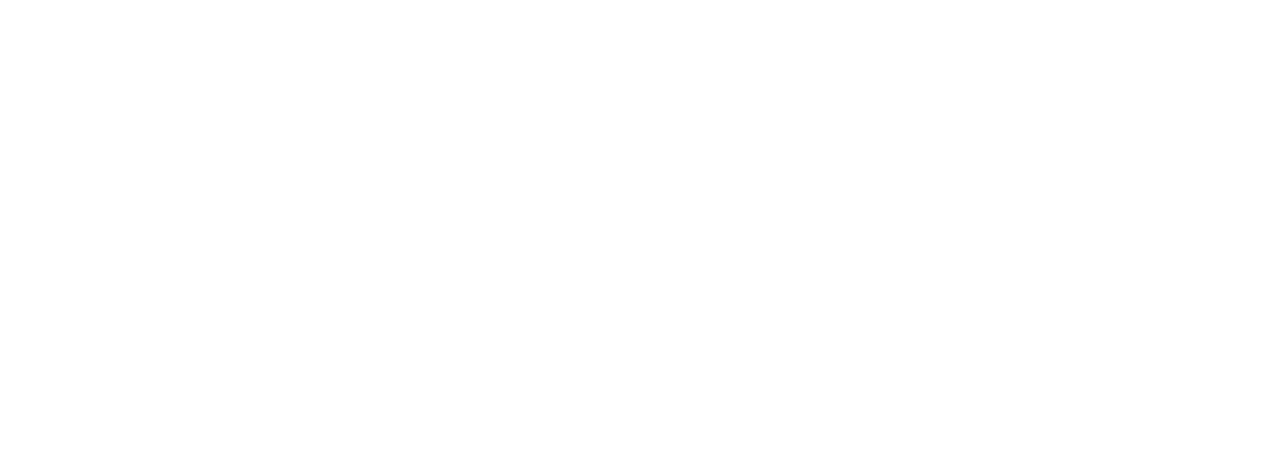
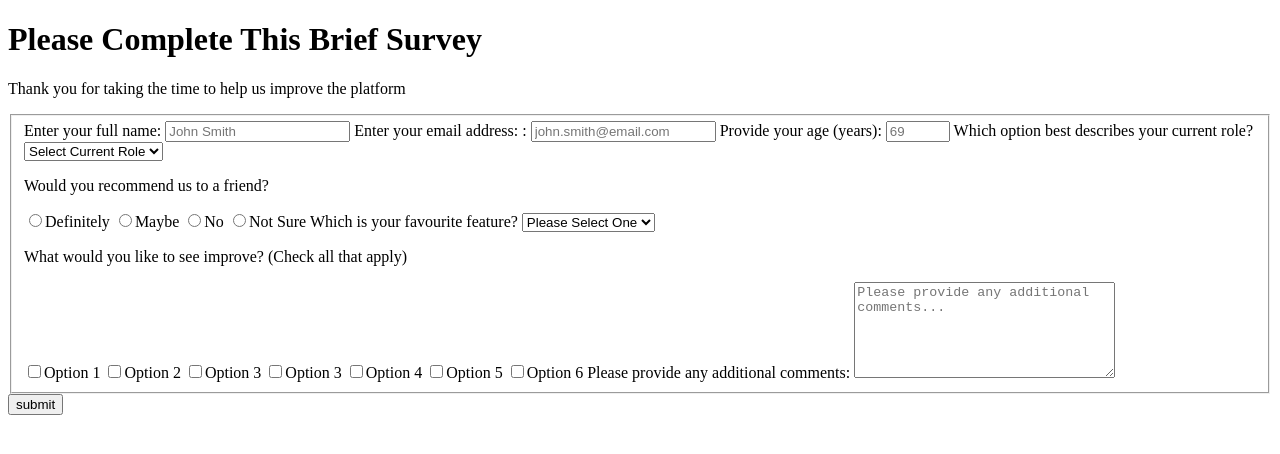
Before and after one commit to Jmcfrln/survey-form-project, a plain HTML site: page index.html in a window 1280 px wide. Drawn offline with Linux system fonts and the light colour scheme.

Commit message:
Add HTML
Add HTML for survey form.

Potential issues:

- form contained inside div
- single fieldset
- no specified form method

```diff
--- a/index.html
+++ b/index.html
@@ -8,5 +8,87 @@
 </head>
 
 <body>
+    <h1 id="title">Please Complete This Brief Survey</h1>
+    <p id="desription">Thank you for taking the time to help us improve the platform</p>
+<div class="survey">
+
+<form id="survey-form">
+    <fieldset>
+        <label for="name">Enter your full name: <input id="name" name="name"
+            type="text" required placeholder="John Smith" /></label>
+
+        <label for="email">Enter your email address: </address>: <input id="email" name="email"
+            type="email" required placeholder="john.smith@email.com" /></label>
+
+        <label for="age">Provide your age (years): <input id="age" name="age"
+            type="number" min="13" max="120" required placeholder="69"/></label>
+
+        <label for="position">Which option best describes your current role? <select id="position"
+            name="position">
+        <option value="">Select Current Role</option>
+        <option value="1">Student</option>
+        <option value="2">Full Time Job</option>
+        <option value="3">Full Time Learner</option>
+        <option value="4">Prefer not to say</option>
+        <option value="5">Other</option>
+        </select>
+        </label>
+
+    <p id="rec">Would you recommend us to a friend?</p>
+
+        <label for="definitely"><input id="definitely" type="radio"
+            name="recommend" class="inline" />Definitely </label>
+
+        <label for="maybe"><input id="maybe" type="radio"
+            name="recommend" class="inline" />Maybe </label>
+
+        <label for="no"><input id="no" type="radio"
+            name="recommend" class="inline" />No </label>
+
+        <label for="not-sure"><input id="not-sure" type="radio"
+            name="recommend" class="inline" />Not Sure </label>
+
+    <label for="feature">Which is your favourite feature? <select id="feature"
+                name="feature">
+        <option value="">Please Select One</option>
+        <option value="1">Feature 1</option>
+        <option value="2">Feature 2</option>
+        <option value="3">Feature 3</option>
+        <option value="4">Feature 4</option>
+        <option value="5">Other</option>
+        </select>
+    </label>
+
+    <p id="rec">What would you like to see improve? (Check all that apply)</p>
+
+        <label for="option-1"><input id="option-1" type="checkbox"
+            name="improvement" class="inline" />Option 1 </label>
+
+        <label for="option-2"><input id="option-2" type="checkbox"
+            name="improvement" class="inline" />Option 2 </label>
+
+        <label for="option-2"><input id="option-2" type="checkbox"
+            name="improvement" class="inline" />Option 3 </label>
+
+        <label for="option-3"><input id="option-3" type="checkbox"
+            name="improvement" class="inline" />Option 3 </label>
+
+        <label for="option-4"><input id="option-4" type="checkbox"
+                name="improvement" class="inline" />Option 4 </label>
+
+        <label for="option-5"><input id="option-5" type="checkbox"
+                name="improvement" class="inline" />Option 5 </label>
+
+        <label for="option-6"><input id="option-6" type="checkbox"
+                name="improvement" class="inline" />Option 6 </label>
+
+        <label for="comments" name="comments">Please provide any additional comments:
+            <textarea id="comments" name="comments" rows="6" cols="30"
+            placeholder="Please provide any additional comments..."></textarea>
+        </label>
+     </fieldset>
+     <input type="submit" value="submit" />
+</form>
+</div>
 </body>
 </html>
```
